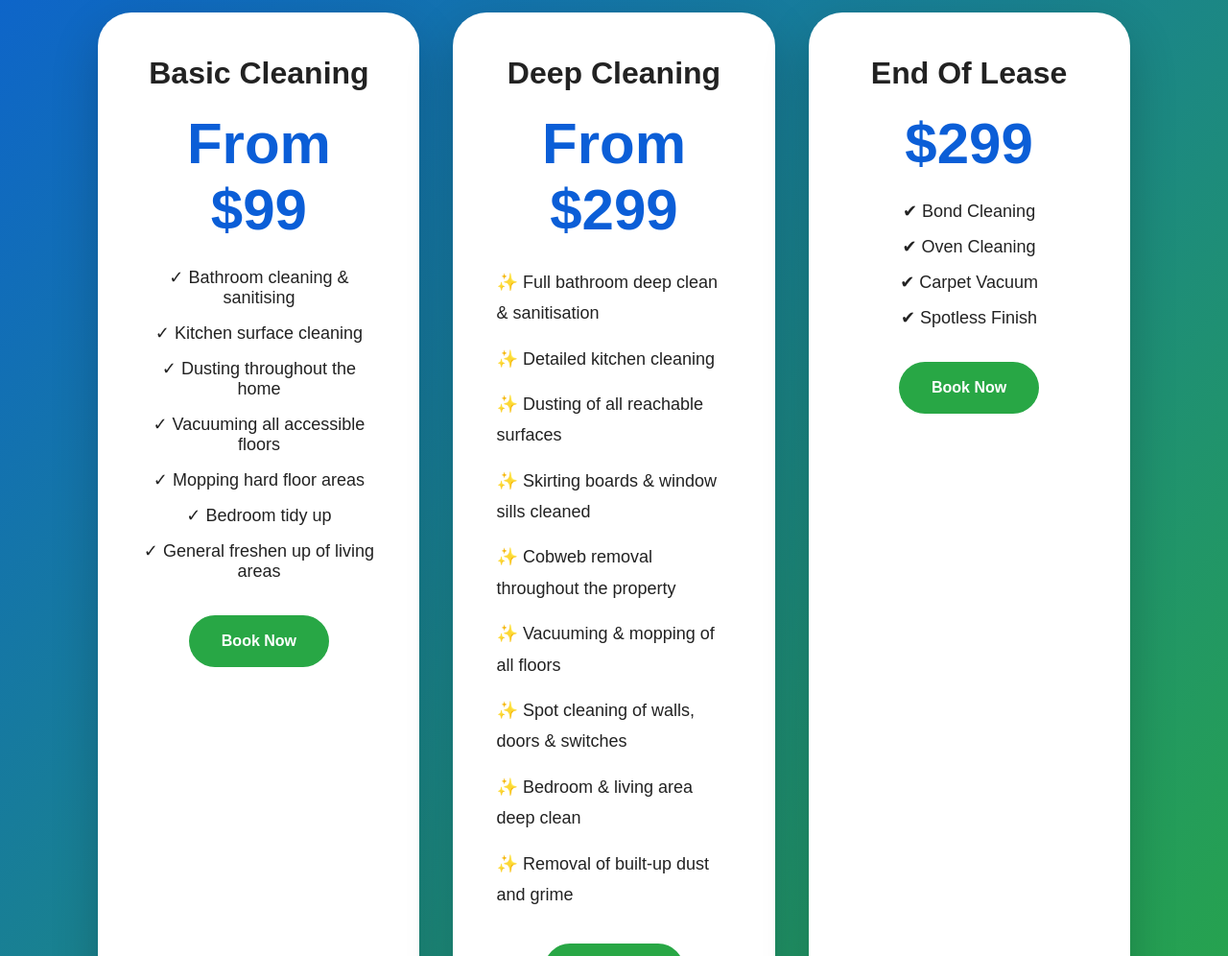
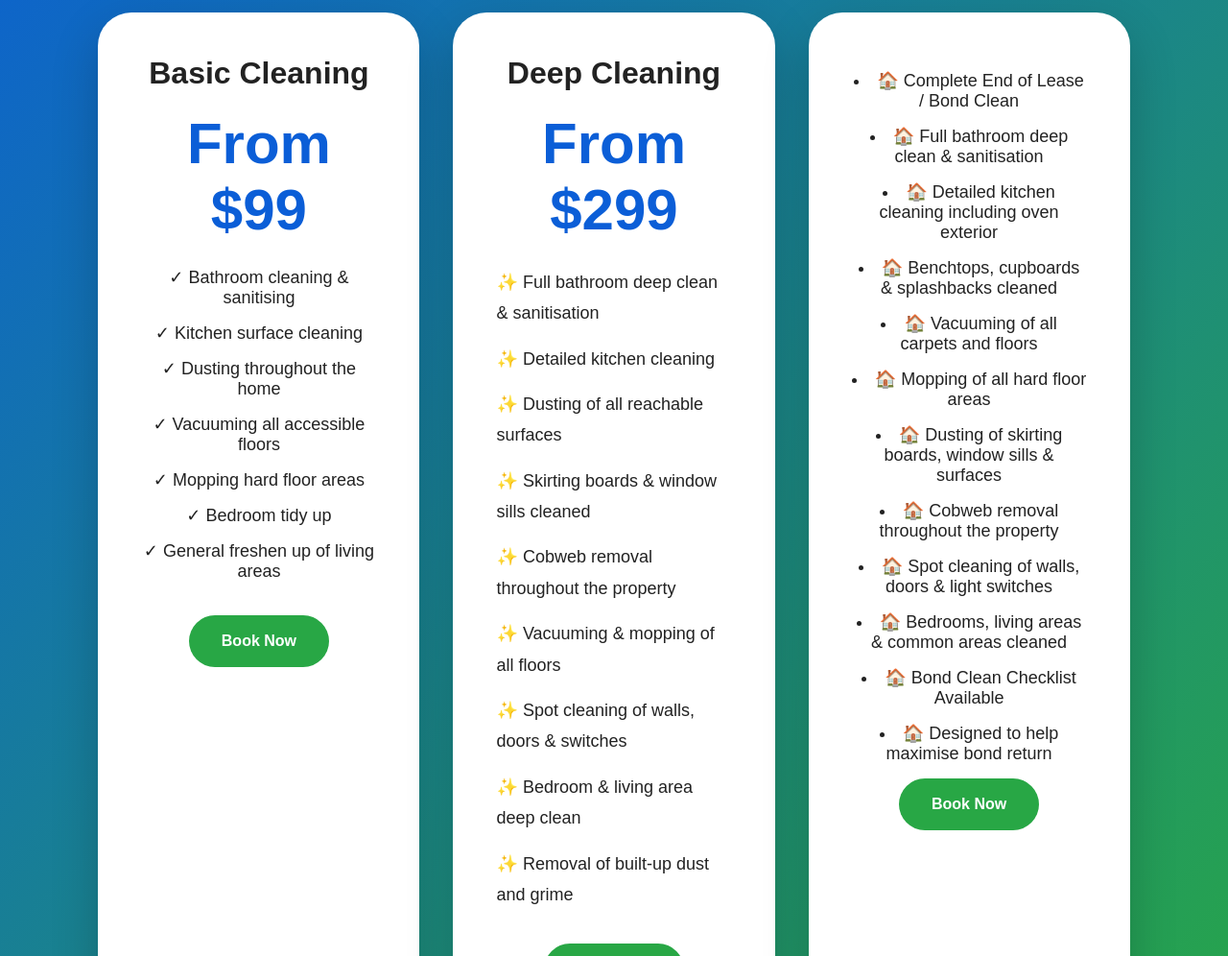
Before and after one commit to avcleaningservice2525-beep/Av-cleaning-final, a plain HTML site: page index.html in a window 1280 px wide. Shown: the part 2040-3036 px from the top of the page at 96% size. Drawn offline with Linux system fonts and the light colour scheme.

Commit message:
Update index.html

```diff
--- a/index.html
+++ b/index.html
@@ -485,14 +485,18 @@ AV Cleaning provides premium residential and commercial cleaning services with r
 </div>
 
 <div class="price-card">
-<h3>End Of Lease</h3>
-<div class="price">$299</div>
-<ul>
-<li>✔ Bond Cleaning</li>
-<li>✔ Oven Cleaning</li>
-<li>✔ Carpet Vacuum</li>
-<li>✔ Spotless Finish</li>
-</ul>
+<li>🏠 Complete End of Lease / Bond Clean</li>
+<li>🏠 Full bathroom deep clean & sanitisation</li>
+<li>🏠 Detailed kitchen cleaning including oven exterior</li>
+<li>🏠 Benchtops, cupboards & splashbacks cleaned</li>
+<li>🏠 Vacuuming of all carpets and floors</li>
+<li>🏠 Mopping of all hard floor areas</li>
+<li>🏠 Dusting of skirting boards, window sills & surfaces</li>
+<li>🏠 Cobweb removal throughout the property</li>
+<li>🏠 Spot cleaning of walls, doors & light switches</li>
+<li>🏠 Bedrooms, living areas & common areas cleaned</li>
+<li>🏠 Bond Clean Checklist Available</li>
+<li>🏠 Designed to help maximise bond return</li>
 
 <a class="btn btn-primary" href="tel:0415414854">Book Now</a>
 </div>
```
